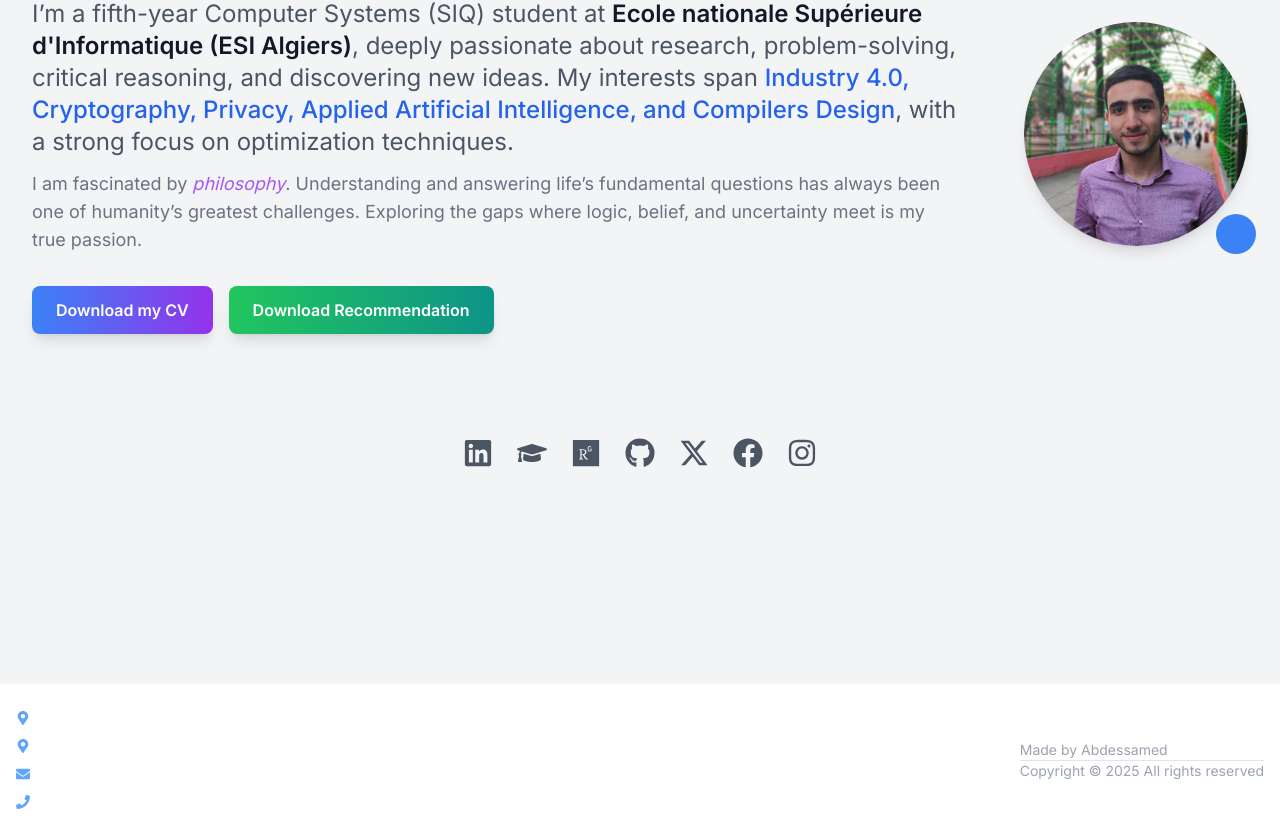
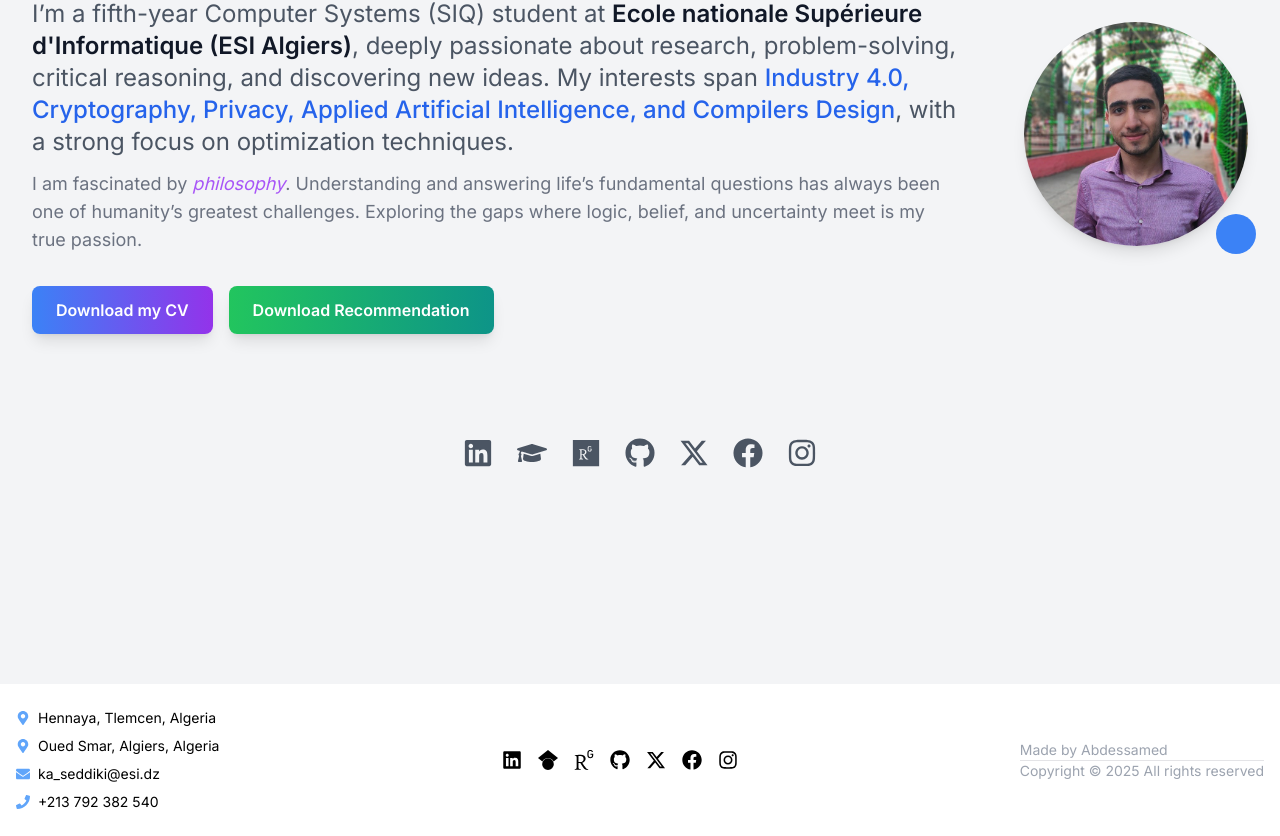
Before and after one commit to AbdessamedSed/showcase-me, a Next.js app: page / in a window 1280 px wide. Shown: the part 314-1150 px from the top of the page. Built offline with nearby package versions, Linux system fonts and the light colour scheme; a web font is replaced by a local one.

Commit message:
some modifications

```diff
--- a/components/footer.tsx
+++ b/components/footer.tsx
@@ -4,7 +4,7 @@ import { FaXTwitter } from "react-icons/fa6";
 
 export default function Footer() {
   return (
-    <footer className="bg-gray-1000 text-white py-6 px-4">
+    <footer className="bg-gray-1000 dark:text-white text-black py-6 px-4">
       <div className="container mx-auto flex flex-col md:flex-row justify-between items-center">
         {/* Left Section: Contact Info */}
         <div className="flex flex-col space-y-2 text-sm">
@@ -28,25 +28,25 @@ export default function Footer() {
 
         {/* Center Section: Social Media Icons */}
         <div className="flex space-x-4 mt-4 md:mt-0">
-          <a href="https://www.linkedin.com/in/abdessamed-seddiki-15019b211/" className="text-white hover:text-blue-400 text-xl">
+          <a href="https://www.linkedin.com/in/abdessamed-seddiki-15019b211/" className="dark:text-white text-black hover:text-blue-400 text-xl">
             <FaLinkedin />
           </a>
-          <a href="https://scholar.google.com/citations?user=K86_jrkAAAAJ&hl=fr" className="text-white hover:text-blue-400 text-xl">
+          <a href="https://scholar.google.com/citations?user=K86_jrkAAAAJ&hl=fr" className="dark:text-white text-black hover:text-blue-400 text-xl">
             <SiGooglescholar />
           </a>
-          <a href="https://www.researchgate.net/profile/Abdessamed-Seddiki?ev=hdr_xprf" className="text-white hover:text-blue-400 text-xl">
+          <a href="https://www.researchgate.net/profile/Abdessamed-Seddiki?ev=hdr_xprf" className="dark:text-white text-black hover:text-blue-400 text-xl">
             <SiResearchgate />
           </a>
-          <a href="https://github.com/AbdessamedSed" className="text-white hover:text-blue-400 text-xl">
+          <a href="https://github.com/AbdessamedSed" className="dark:text-white text-black hover:text-blue-400 text-xl">
             <FaGithub />
           </a>
-          <a href="https://x.com/Abdou28710" className="text-white hover:text-blue-400 text-xl">
+          <a href="https://x.com/Abdou28710" className="dark:text-white text-black hover:text-blue-400 text-xl">
             <FaXTwitter />
           </a>
-          <a href="https://www.facebook.com/abdessamed.seddiki.75/" className="text-white hover:text-blue-400 text-xl">
+          <a href="https://www.facebook.com/abdessamed.seddiki.75/" className="dark:text-white text-black hover:text-blue-400 text-xl">
             <FaFacebook />
           </a>
-          <a href="https://instagram.com" className="text-white hover:text-blue-400 text-xl">
+          <a href="https://instagram.com" className="dark:text-white text-black hover:text-blue-400 text-xl">
             <FaInstagram />
           </a>
         </div>
```
